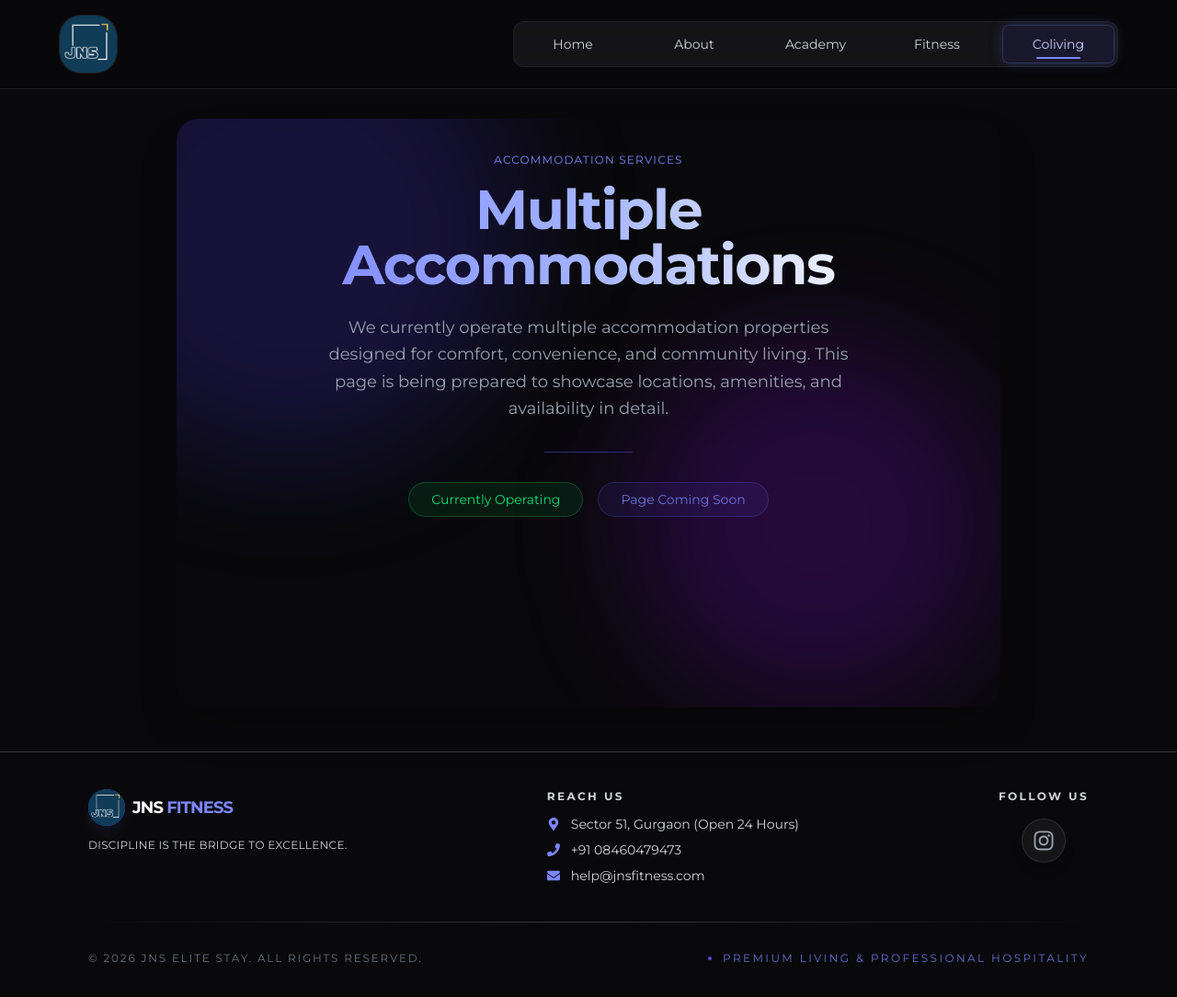
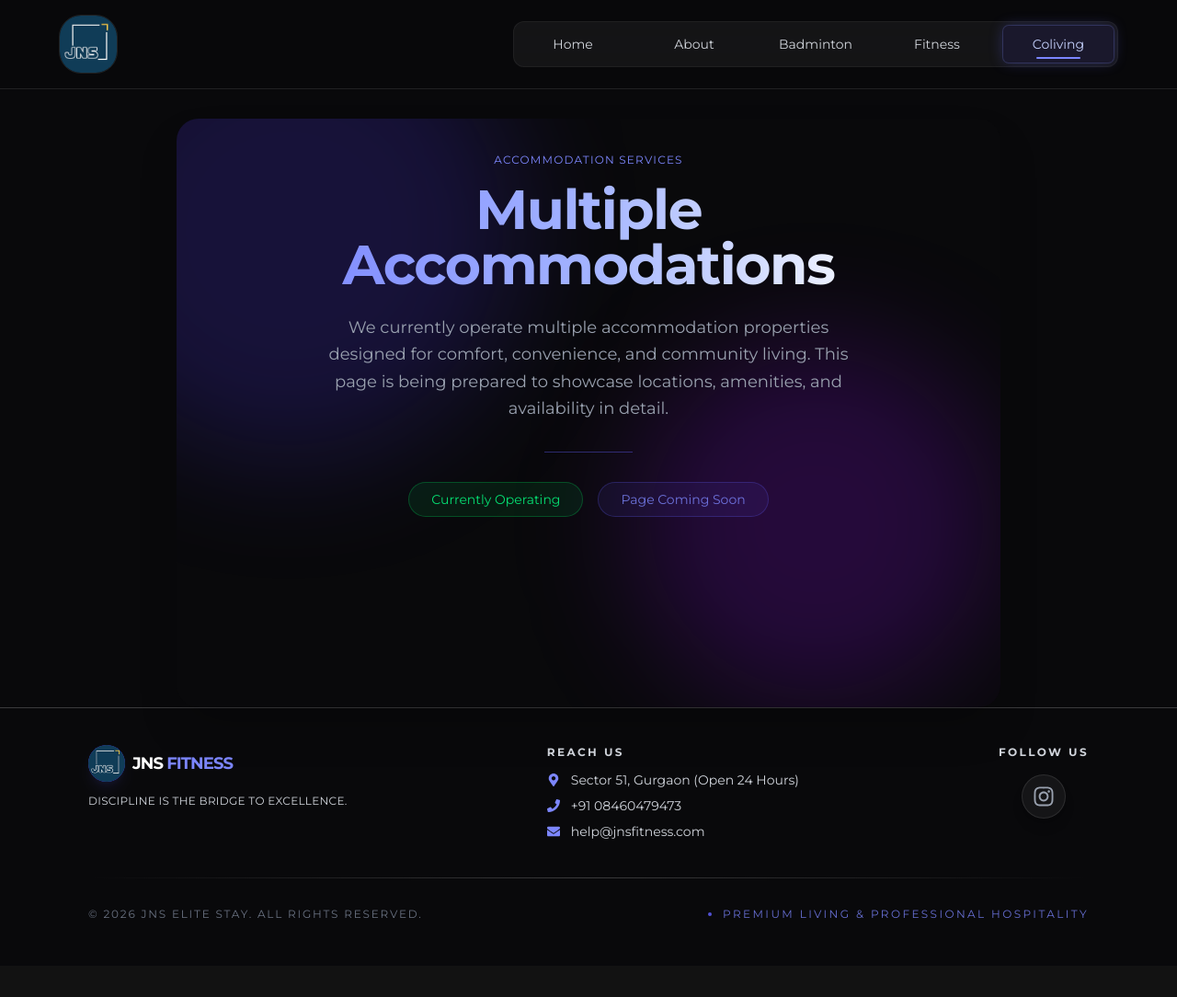
Before and after one commit to Szkrishna/jnsfitness-fe, a React (Vite) app: page /coliving in a window 1280 px wide. Shown: the top 1084 px of the page at 92% size. After the commit the page ends 1050 px from the top, so only its background shows below. Built offline with nearby package versions, Linux system fonts and the light colour scheme.

Commit message:
about header and footer changes

```diff
--- a/src/pages/About.jsx
+++ b/src/pages/About.jsx
@@ -267,9 +267,9 @@ function About() {
                     onChange={handleChange}
                     className="w-full bg-zinc-950/50 border border-white/10 rounded-xl px-5 py-3 text-white text-sm appearance-none outline-none cursor-pointer focus:border-indigo-500 transition-all"
                   >
-                    <option value="" className="bg-zinc-950text-gray-400">Gender</option>
-                    <option value="Male" className="bg-zinc-950">Male</option>
-                    <option value="Female" className="bg-zinc-950">Female</option>
+                    <option value="">Gender</option>
+                    <option value="Male">Male</option>
+                    <option value="Female">Female</option>
                   </select>
                 </div>
               </div>
@@ -282,10 +282,10 @@ function About() {
                 onChange={handleChange}
                 className="w-full bg-zinc-950/50 border border-white/10 rounded-xl px-5 py-3 text-white text-sm appearance-none outline-none cursor-pointer focus:border-indigo-500 transition-all"
               >
-                <option value="" className="bg-zinc-950text-gray-400">Select Interest (Required)</option>
-                <option value="Badminton" className="bg-zinc-950">Badminton</option>
-                <option value="GYM" className="bg-zinc-950">GYM</option>
-                <option value="Coliving" className="bg-zinc-950">Coliving</option>
+                <option value="">Select Interest (Required)</option>
+                <option value="Badminton">Badminton</option>
+                <option value="GYM">GYM</option>
+                <option value="Coliving">Coliving</option>
               </select>
 
               <textarea
@@ -316,8 +316,8 @@ function About() {
       </section>
 
       {/* 4. MAP SECTION */}
-      <section className="pb-10 max-w-7xl mx-auto">
-        <div className="mb-8 border-t border-white/5">
+      <section className="pb-20 max-w-7xl mx-auto">
+        <div className="mb-8">
           <span className="text-indigo-500 font-bold tracking-widest uppercase text-[10px]">Location Guide</span>
           <h2 className="text-3xl font-black tracking-tight uppercase mt-1">Find <span className="text-indigo-500">Us</span></h2>
         </div>
--- a/src/pages/Footer.jsx
+++ b/src/pages/Footer.jsx
@@ -12,7 +12,7 @@ import {
 
 const Footer = () => {
   return (
-    <footer className="w-full mt-12 border-t border-white/20 pt-10 pb-8 bg-zinc-950">
+    <footer className="w-full border-t border-white/20 pt-10 pb-8 bg-zinc-950">
       {/* INNER CONTAINER */}
       <div className="max-w-7xl mx-auto px-6 md:px-16 lg:px-24">
         {/* TOP SECTION */}
--- a/src/pages/Header.jsx
+++ b/src/pages/Header.jsx
@@ -63,7 +63,7 @@ function Header() {
             About
           </NavLink>
           <NavLink to="/sports-academy" className={linkClasses}>
-            Academy
+            Badminton
           </NavLink>
           <NavLink to="/fitness-club" className={linkClasses}>
             Fitness
```
